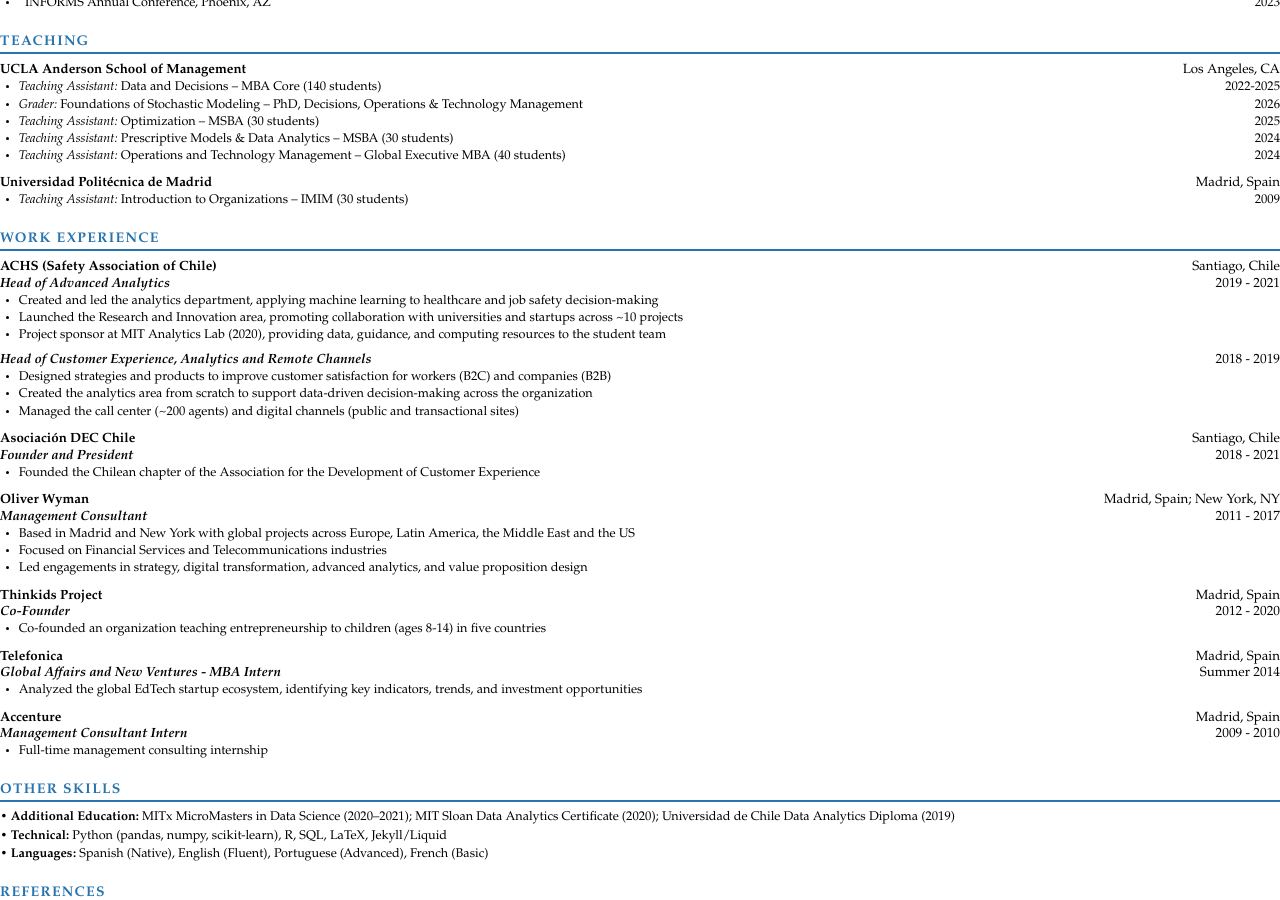
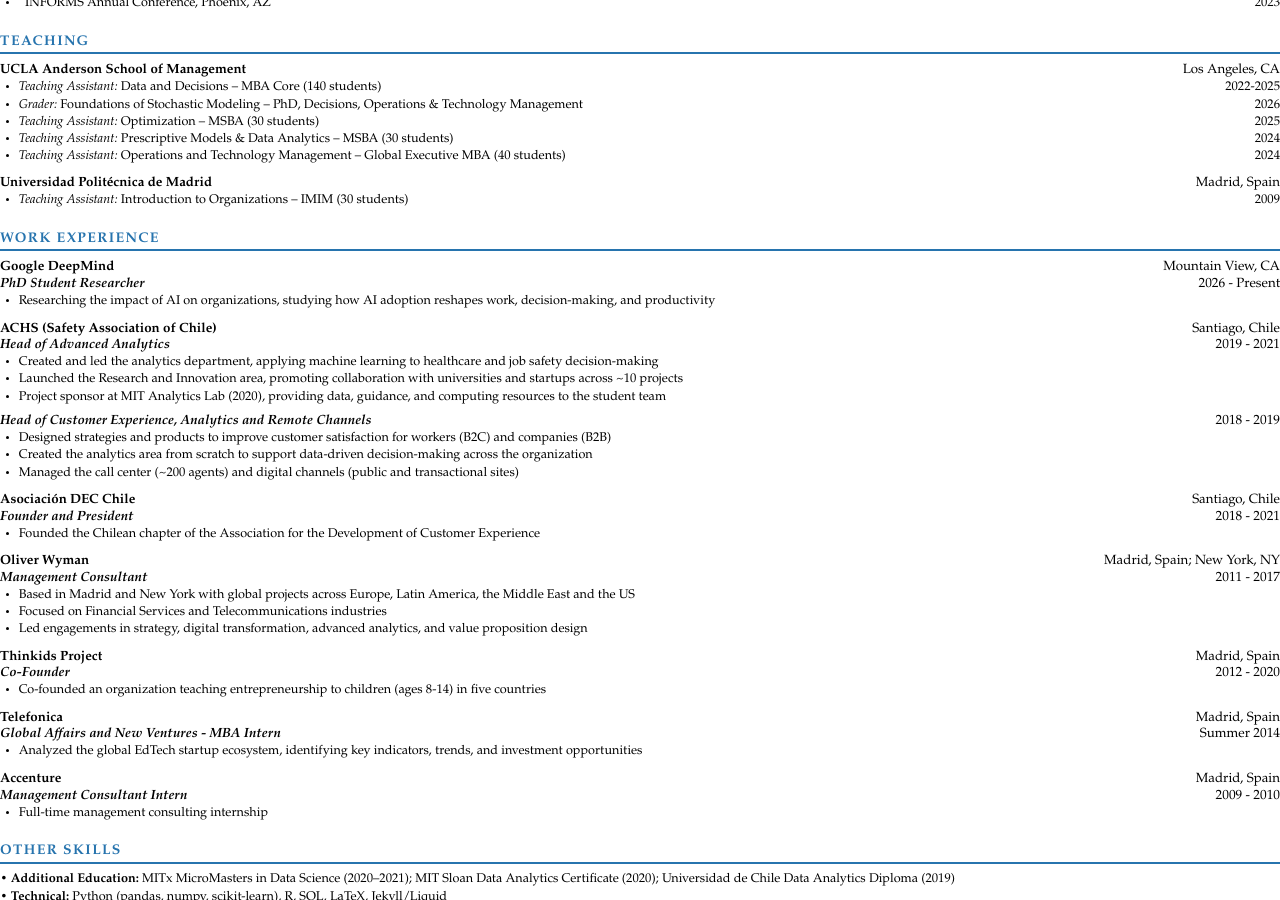
Before and after one commit to martins73/research-site, a Jekyll site: the page built from _pages/cv-pdf-source.html, in a window 1280 px wide and 900 px high, scrolled down 915 px. Built offline with Jekyll 4.4.1, drawn with Linux system fonts in a browser that asks for light colours.

Commit message:
Add Google DeepMind PhD Student Researcher to Work Experience
Adds current research internship as the most recent entry in the Work
Experience section, rendering on both the web CV and PDF CV from the
shared industry.yml data file.

Co-Authored-By: Claude Opus 4.8 <noreply@anthropic.com>
Claude-Session: https://claude.ai/code/session_01EhSYGzhgCiqDiN5yqW7qfD

```diff
--- a/_data/cv/industry.yml
+++ b/_data/cv/industry.yml
@@ -1,3 +1,13 @@
+- institution: Google DeepMind
+  institution_url: https://deepmind.google/
+  logo: /assets/logos/gemini.svg
+  location: "Mountain View, CA"
+  positions:
+    - role: PhD Student Researcher
+      dates: "2026 - Present"
+      description:
+        - Researching the impact of AI on organizations, studying how AI adoption reshapes work, decision-making, and productivity
+
 - institution: ACHS (Safety Association of Chile)
   institution_url: https://www.achs.cl/
   logo: /assets/logos/achs.svg
```
